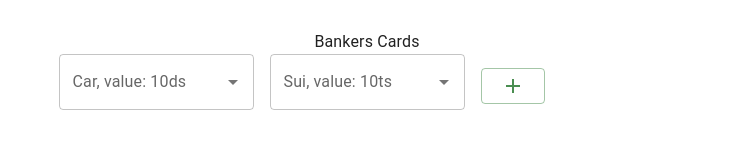
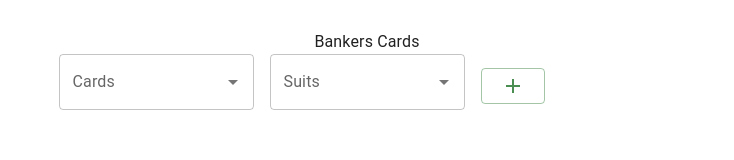
Before and after one commit to GWoottonIOD/Baccarat, a React (Vite) app in the folder Front-End/: page /startGame in a window 1280 px wide. Shown: the part 323-483 px from the top of the page, without its empty margins (273-1007 px from the left). Built offline with nearby package versions, Linux system fonts and the light colour scheme.

Commit message:
Got rid of ,value: 10 from suit text. Copied cards array to playerCards. Added Logic for result to be limited to second number only if the parsedResult is over 10

```diff
--- a/Front-End/src/components/startGame/AddBankerCards.jsx
+++ b/Front-End/src/components/startGame/AddBankerCards.jsx
@@ -20,11 +20,12 @@ export default function AddBankerCards(props) {
   ]
 
   const suits = [
-    {id: 1, name: 'He, value: 10arts'}, {id: 2, name: 'Cl, value: 10ubs'},
-    {id: 3, name: 'Sp, value: 10ades'}, {id: 4, name: 'Di, value: 10amonds'}
+    {id: 1, name: 'Hearts'}, {id: 2, name: 'Clubs'},
+    {id: 3, name: 'Spades'}, {id: 4, name: 'Diamonds'}
   ]
 
-  console.log(props.playersHand)
+  const parsedResult = firstCard && secondCard?parseInt(firstCard.number)+parseInt(secondCard.number):null
+  const parsedResultAfterString = parsedResult > 10? parseInt(String(parsedResult).slice(1,2)):null
 
   return (
     <>
@@ -36,10 +37,10 @@ export default function AddBankerCards(props) {
     {thirdCard?<StoreCards storedCard={thirdCard}/>: null}
     <Grid container spacing={2}>
       <Grid item>
-        <DropDown name="Car, value: 10ds" options={cards} setOption={setNumber}/>
+        <DropDown name="Cards" options={cards} setOption={setNumber}/>
       </Grid>
       <Grid item>
-        <DropDown name="Sui, value: 10ts" options={suits} setOption={setSuit}/>
+        <DropDown name="Suits" options={suits} setOption={setSuit}/>
       </Grid>
       <Grid item>
       {!firstCard
@@ -48,7 +49,7 @@ export default function AddBankerCards(props) {
       {firstCard && !secondCard
         ? <AddCard setCard={setSecondCard} number={number} suit={suit}/>
         : null}
-      {secondCard && firstCard.number+secondCard.number <= 5
+      {secondCard && parsedResultAfterString <= 5
         && props.playersHand.length === 2
         ? <AddCard setCard={setThirdCard} number={number} suit={suit}/>
         : null}
--- a/Front-End/src/components/startGame/AddCard.jsx
+++ b/Front-End/src/components/startGame/AddCard.jsx
@@ -7,7 +7,7 @@ export default function AddCard(props) {
     <>
         <Button variant="outlined" onClick={
           () => props.setCard(
-            {number: parseInt(props.number), suit: props.suit}
+            {number: props.number, suit: props.suit}
             )}>
           <AddIcon/>
         </Button>
--- a/Front-End/src/components/startGame/AddPlayerCards.jsx
+++ b/Front-End/src/components/startGame/AddPlayerCards.jsx
@@ -18,11 +18,11 @@ export default function AddPlayerCards(props) {
   },[firstCard, secondCard, thirdCard])
 
   const cards = [
-    {id: 1, name: '1'}, {id: 2, name: '2'}, {id: 3, name: '3'},
-    {id: 3, name: '4'}, {id: 5, name: '5'}, {id: 6, name: '6'},
-    {id: 7, name: '7'}, {id: 8, name: '8'}, {id: 9, name: '9'},
-    {id: 10, name: '10'}, {id: 11, name: 'Jack'}, {id: 12, name: 'Queen'},
-    {id: 13, name: 'King'}
+    {id: 1, name: '1', value: 10}, {id: 2, name: '2', value: 10}, {id: 3, name: '3', value: 10},
+    {id: 3, name: '4', value: 10}, {id: 5, name: '5', value: 10}, {id: 6, name: '6', value: 10},
+    {id: 7, name: '7', value: 10}, {id: 8, name: '8', value: 10}, {id: 9, name: '9', value: 10},
+    {id: 10, name: '10', value: 10}, {id: 11, name: 'Jack', value: 10}, {id: 12, name: 'Qu, value: 10een'},
+    {id: 13, name: 'King', value: 10}
   ]
 
   const suits = [
```
